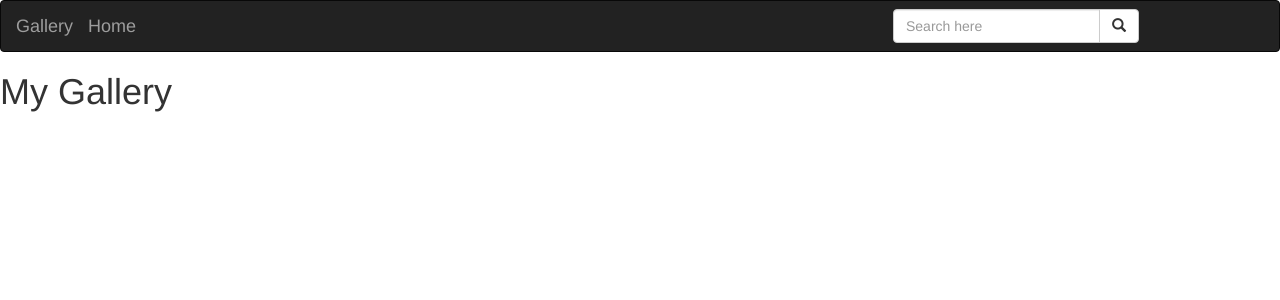
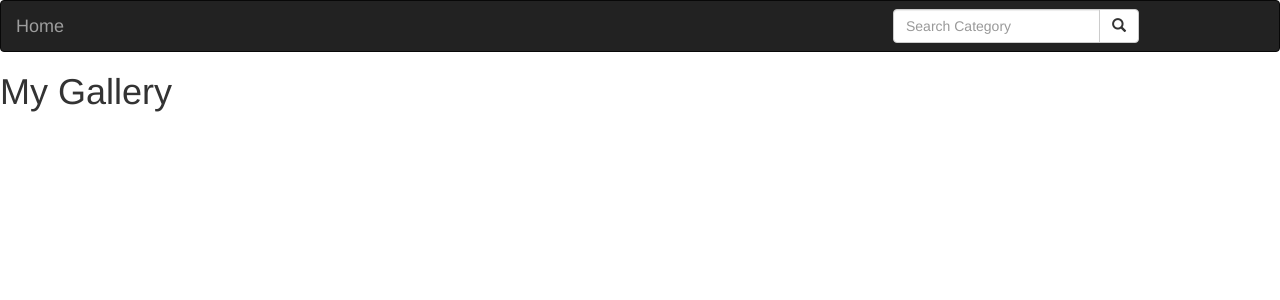
Before and after one commit to Monroe100/my-gallery, a Django app: page /mine/ in a window 1280 px wide. Shown: the top 300 px of the page. Run offline with Django 3.2, Linux system fonts and the light colour scheme; some libraries are stand-ins or nearby versions.

Commit message:
update settings.py

```diff
--- a/gallery/settings.py
+++ b/gallery/settings.py
@@ -64,6 +64,7 @@ TEMPLATES = [
                 'django.template.context_processors.request',
                 'django.contrib.auth.context_processors.auth',
                 'django.contrib.messages.context_processors.messages',
+                'django.template.context_processors.media',
             ],
         },
     },
--- a/mine/templates/navbar.html
+++ b/mine/templates/navbar.html
@@ -11,7 +11,7 @@
   <div class="container-fluid">
     <div class="navbar-header">
 
-      <a class="navbar-brand" href="{% url 'imageToday' %}">Gallery</a>
+
       <a class="navbar-brand" href="{% url 'welcome' %}">Home</a>
     </div>
 
@@ -21,7 +21,7 @@
       <form class="navbar-form" role="search" action="{% url 'search_results' %}">
 
         <div class="input-group">
-          <input type="text" class="form-control" placeholder="Search here" name="image">
+          <input type="text" class="form-control" placeholder="Search Category" name="image">
           <div class="input-group-btn">
             <button class="btn btn-default" type="submit"><i class="glyphicon glyphicon-search"></i></button>
           </div>
```
